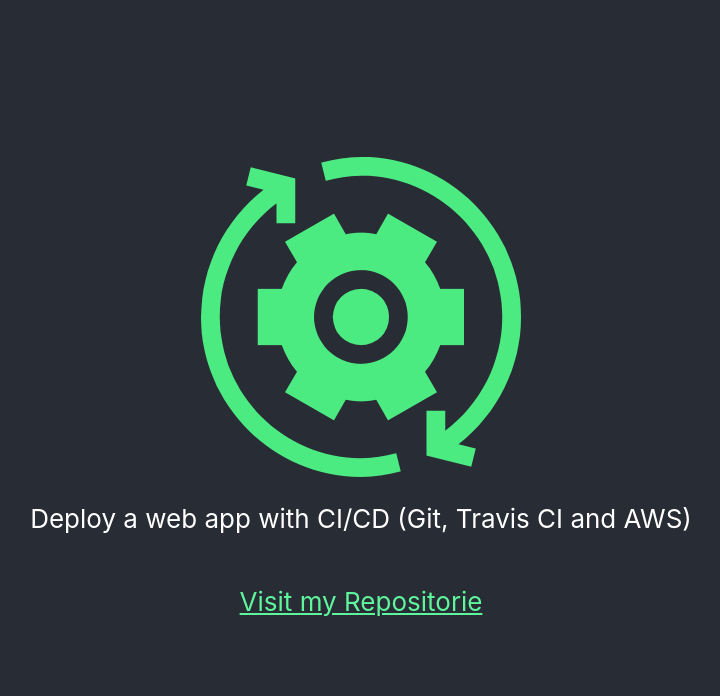
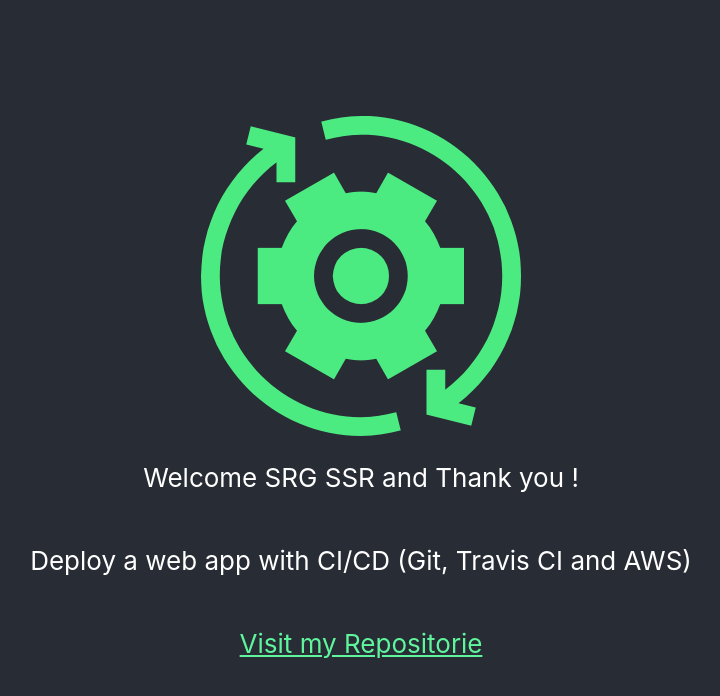
Before and after one commit to Rida-ba/docker-react, a React (Create React App) app: page / in a window 1280 px wide. Shown: the top 696 px of the page, without its empty margins (279-999 px from the left). Built offline with nearby package versions, Linux system fonts and the light colour scheme.

Commit message:
App.js updated

```diff
--- a/src/App.js
+++ b/src/App.js
@@ -7,6 +7,9 @@
     <div className="App">
       <header className="App-header">
         <img src={devops} className="App-logo" alt="logo" />
+        <p>
+          Welcome SRG SSR and Thank you !
+        </p>
         <p>
           Deploy a web app with CI/CD (Git, Travis CI and AWS)
         </p>
```
Also changed, not shown: .travis.yml.
